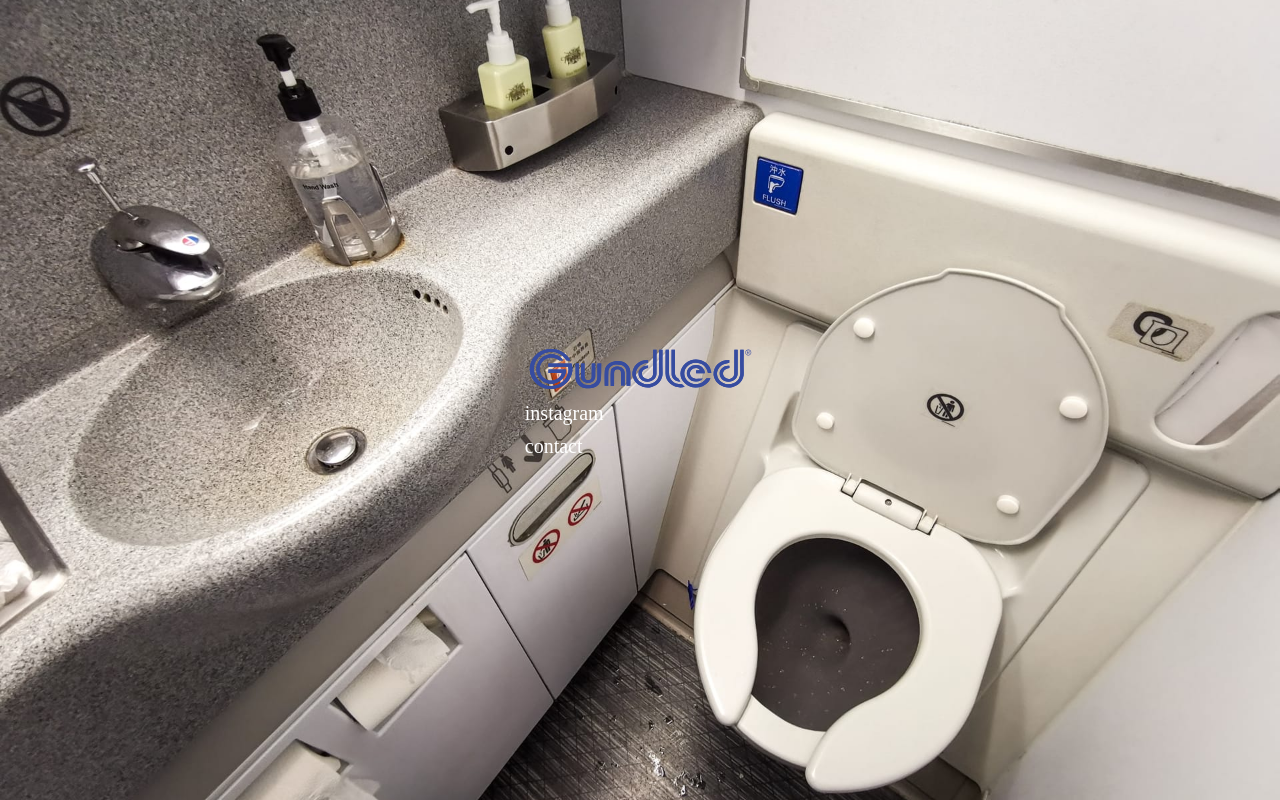
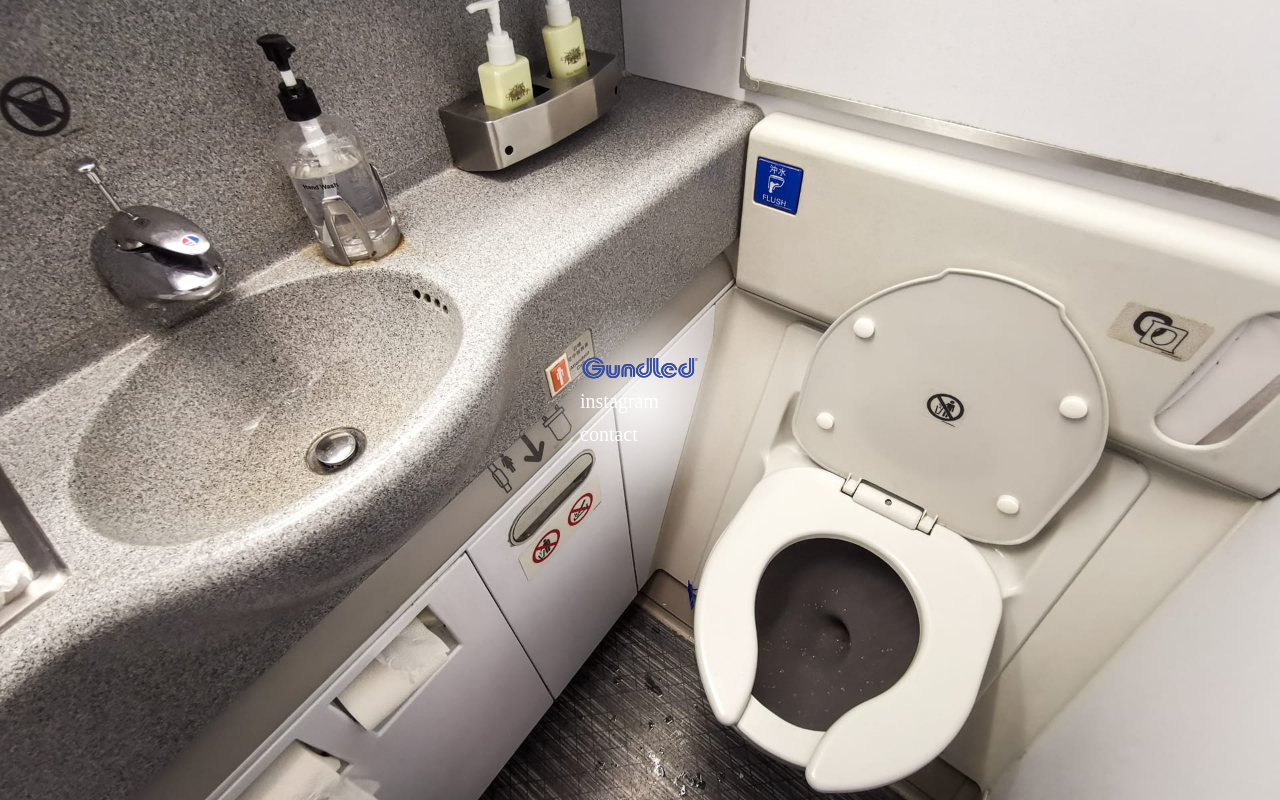
Before and after one commit to cmurph11/gundled, a plain HTML site: page index.html in a window 1280 px wide. Drawn offline with Linux system fonts and the light colour scheme.

Commit message:
changed shading and stuff

```diff
--- a/index.html
+++ b/index.html
@@ -21,11 +21,15 @@
             flex-direction: column;
             align-items: flex-start;
             text-align: left;
+            padding: 60px; /* Increased padding for better spacing */
+            border-radius: 60px; /* Optional: Round corners */
+            background: radial-gradient(circle, rgba(255, 255, 255, 0.8) 0%, rgba(255, 255, 255, 0) 60%);
+            margin: 60px; /* Space outside the content */
         }
 
         img {
-            width: auto; /* Adjust image size as needed */
-            height: 50px; /* Set height for the image */
+            width: 120px; /* Set the width of the image to match text size */
+            height: auto; /* Maintain aspect ratio */
             margin: 5px 0; /* Space around the image */
         }
 
```
